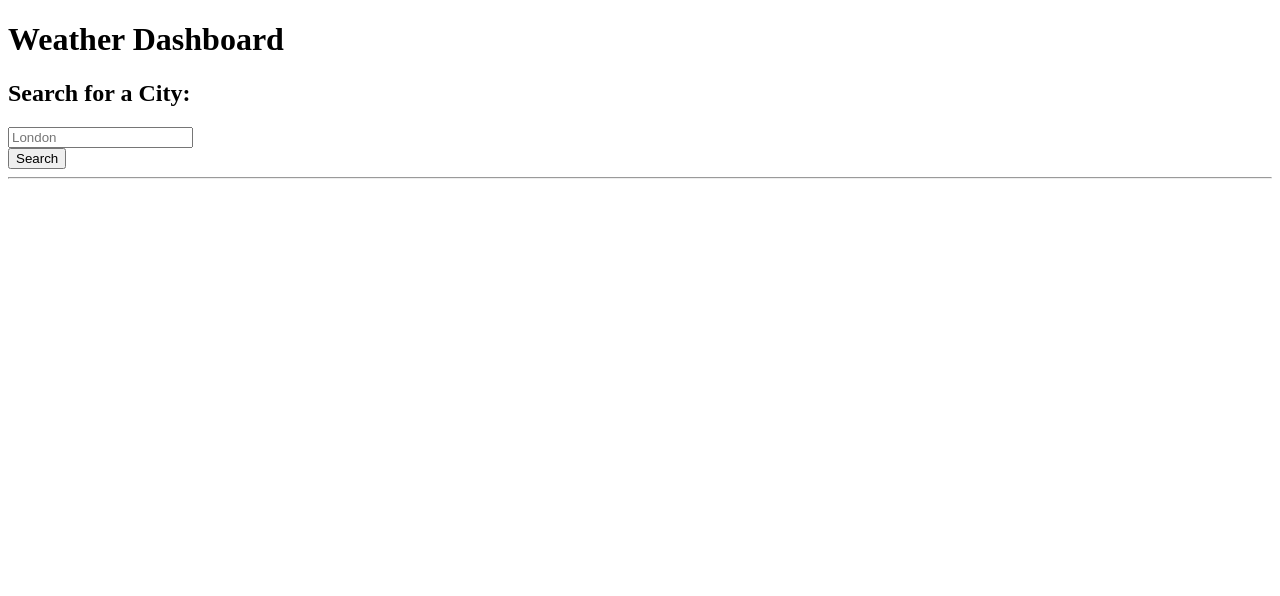
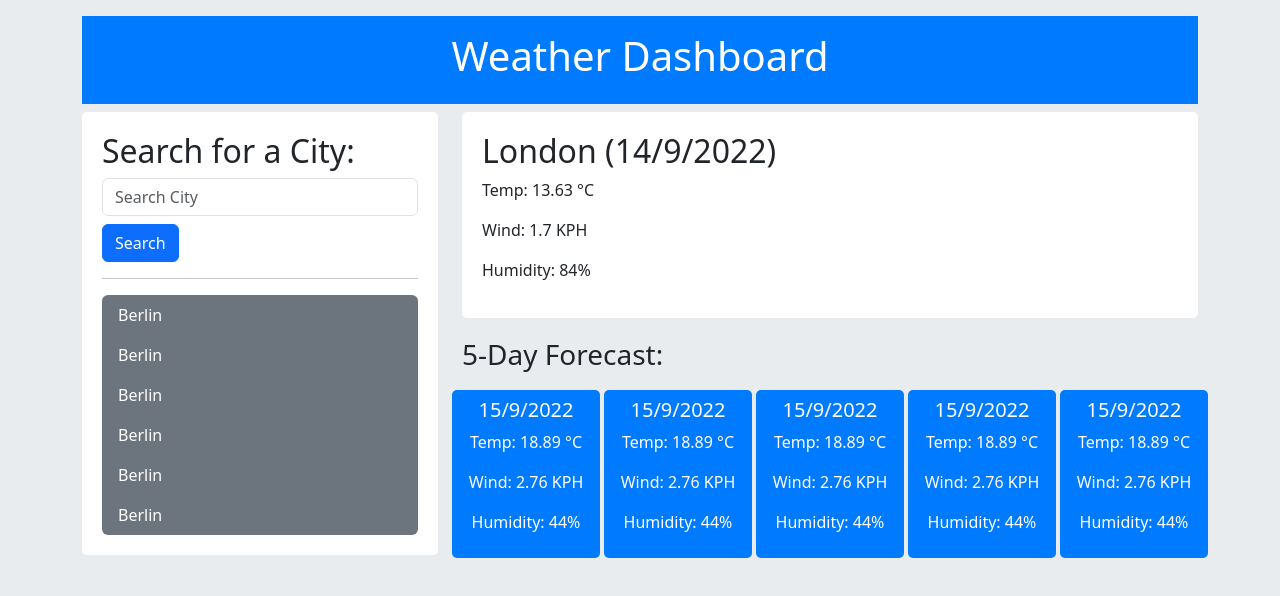
Before and after one commit to Oleksiieng/weather-forecast, a plain HTML site: page index.html in a window 1280 px wide. Drawn offline with nearby package versions, Linux system fonts and the light colour scheme.

Commit message:
added template

```diff
--- /dev/null
+++ b/assets/css/styles.css
@@ -0,0 +1,33 @@
+body {
+    background-color: #e9ecef;
+}
+
+.weather-header {
+    background-color: #007bff;
+    color: white;
+}
+
+.search-section,
+.result-section {
+    background-color: white;
+    padding: 20px;
+    border-radius: 5px;
+    margin-bottom: 20px;
+}
+
+.search-history .list-group-item {
+    background-color: #6c757d;
+    color: white;
+    border: none;
+}
+
+.search-history .list-group-item:hover {
+    background-color: #5a6268;
+}
+
+.forecast-card {
+    background-color: #007bff;
+    color: white;
+    margin: 2px;
+    border-radius: 5px;
+}
--- a/index.html
+++ b/index.html
@@ -1,55 +1,96 @@
 <!DOCTYPE html>
-<html lang="en-gb">
+<html lang="en">
 
 <head>
-  <meta charset="UTF-8" />
-  <meta name="viewport" content="width=device-width, initial-scale=1.0" />
-  <meta http-equiv="X-UA-Compatible" content="ie=edge" />
-  <link rel="stylesheet" href="styles/reset.css" />
+  <meta charset="UTF-8">
+  <meta name="viewport" content="width=device-width, initial-scale=1.0">
   <title>Weather Dashboard</title>
+  <link href="https://cdn.jsdelivr.net/npm/bootstrap@5.3.2/dist/css/bootstrap.min.css" rel="stylesheet">
+  <link href="./assets/css/styles.css" rel="stylesheet">
 </head>
 
 <body>
-  <header class="container-fluid text-center text-white bg-dark p-2 weather-header">
-    <h1>Weather Dashboard</h1>
-  </header>
+  <div class="container mt-3">
+    <header class="weather-header text-center p-3 mb-2">
+      <h1>Weather Dashboard</h1>
+    </header>
 
-  <!-- max-width for ultra wide resolutions -->
-  <div class="container-fluid" style="max-width: 1400px">
     <div class="row">
-      <aside class="col-lg-3 pb-3">
-        <h2 id="form-heading" class="mt-1 h3 form-label">
-          Search for a City:
-        </h2>
-        <form id="search-form" class="form">
-          <div class="form-inline form-group">
-            <div class="input-group">
-              <input class="form-input weather-search" type="text" id="search-input" placeholder="London"
-                aria-labelledby="form-heading" aria-controls="today forecast" />
-              <div class="input-group-append">
-                <button type="submit" class="btn search-button" id="search-button" aria-label="submit search">
-                  Search
-                </button>
-                <hr class="hr weather-hr" />
-              </div>
+      <!-- Search Section -->
+      <div class="col-md-4 mb-3">
+        <div class="search-section">
+          <h2>Search for a City:</h2>
+          <form id="search-form">
+            <input type="text" class="form-control mb-2" placeholder="Search City">
+            <button type="submit" class="btn btn-primary btn-block">Search</button>
+          </form>
+          <hr>
+          <div class="search-history">
+            <div class="list-group">
+              <a href="#" class="list-group-item list-group-item-action">Berlin</a>
+              <a href="#" class="list-group-item list-group-item-action">Berlin</a>
+              <a href="#" class="list-group-item list-group-item-action">Berlin</a>
+              <a href="#" class="list-group-item list-group-item-action">Berlin</a>
+              <a href="#" class="list-group-item list-group-item-action">Berlin</a>
+              <a href="#" class="list-group-item list-group-item-action">Berlin</a>
             </div>
           </div>
-        </form>
-        <div class="list-group" id="history"></div>
-      </aside>
+        </div>
+      </div>
+      <!-- Weather Result Section -->
+      <div class="col-md-8">
+        <div class="result-section">
+          <h2>London (14/9/2022)</h2>
+          <p>Temp: 13.63 °C</p>
+          <p>Wind: 1.7 KPH</p>
+          <p>Humidity: 84%</p>
+        </div>
 
-      <div class="col-lg-9 pb-3">
-        <section id="today" class="mt-3" role="region" aria-live="polite"></section>
-        <section id="forecast" class="row mt-3" role="region" aria-live="polite"></section>
+        <div class="forecast-section">
+          <h3 class="mb-3">5-Day Forecast:</h3>
+          <div class="row">
+            <!-- Forecast Cards -->
+            <div class="col forecast-card text-center p-2">
+              <h5>15/9/2022</h5>
+              <p>Temp: 18.89 °C</p>
+              <p>Wind: 2.76 KPH</p>
+              <p>Humidity: 44%</p>
+            </div>
+
+            <div class="col forecast-card text-center p-2">
+              <h5>15/9/2022</h5>
+              <p>Temp: 18.89 °C</p>
+              <p>Wind: 2.76 KPH</p>
+              <p>Humidity: 44%</p>
+            </div>
+
+            <div class="col forecast-card text-center p-2">
+              <h5>15/9/2022</h5>
+              <p>Temp: 18.89 °C</p>
+              <p>Wind: 2.76 KPH</p>
+              <p>Humidity: 44%</p>
+            </div>
+
+            <div class="col forecast-card text-center p-2">
+              <h5>15/9/2022</h5>
+              <p>Temp: 18.89 °C</p>
+              <p>Wind: 2.76 KPH</p>
+              <p>Humidity: 44%</p>
+            </div>
+
+            <div class="col forecast-card text-center p-2">
+              <h5>15/9/2022</h5>
+              <p>Temp: 18.89 °C</p>
+              <p>Wind: 2.76 KPH</p>
+              <p>Humidity: 44%</p>
+            </div>
+
+          </div>
+        </div>
       </div>
     </div>
   </div>
-
-  <!-- Day.js -->
-  <script src="https://cdn.jsdelivr.net/npm/dayjs@1/dayjs.min.js"></script>
-  <!-- jQuery -->
-  <script src="https://cdnjs.cloudflare.com/ajax/libs/jquery/3.2.1/jquery.min.js"></script>
-  <script src="script.js"></script>
+  <script src="https://cdn.jsdelivr.net/npm/bootstrap@5.3.2/dist/js/bootstrap.bundle.min.js"></script>
 </body>
 
 </html>
```
Also changed, not shown: assets/js/script.js (added).
